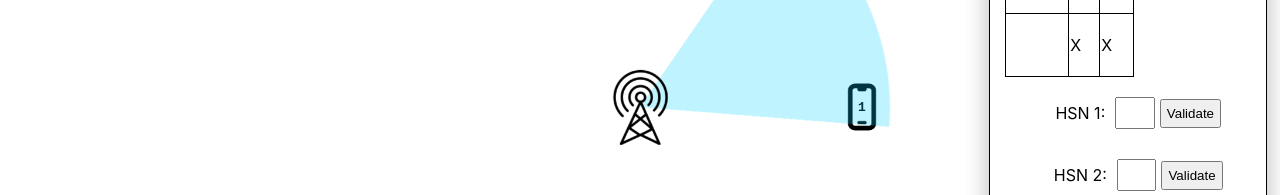
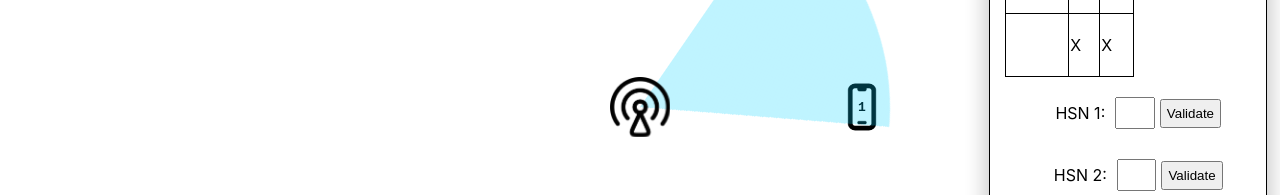
Before and after one commit to tanguylegazon/fh-simulator, a React (Vite) app: page / in a window 1280 px wide. Shown: the part 293-488 px from the top of the page. Built offline with nearby package versions, Linux system fonts and the light colour scheme.

Commit message:
Change antenna image

```diff
--- a/src/components/Antenna.css
+++ b/src/components/Antenna.css
@@ -1,4 +1,4 @@
-.div_antenna {
+.antenna-area {
     display: flex;
     position: absolute;
     left: 50%;
@@ -14,9 +14,12 @@
     border-radius: 50%;
 }
 
-.img_antenna {
-    width: 75px;
-    height: 75px;
+.antenna {
+    width: 60px;
+    height: 60px;
+
+    background-image: url("../assets/antenna.png");
+    background-size: cover;
 }
 
 .radar {
--- a/src/components/Antenna.jsx
+++ b/src/components/Antenna.jsx
@@ -2,8 +2,8 @@ import './Antenna.css';
 
 function Antenna() {
     return (
-        <div className="div_antenna">
-            <img className="img_antenna" src="/src/pictures/antenna.png" alt="antenna" />
+        <div className='antenna-area'>
+            <div className='antenna'></div>
             <div className='radar'></div>
         </div>
     );
```
Also changed, not shown: src/pictures/antenna.png (deleted).
